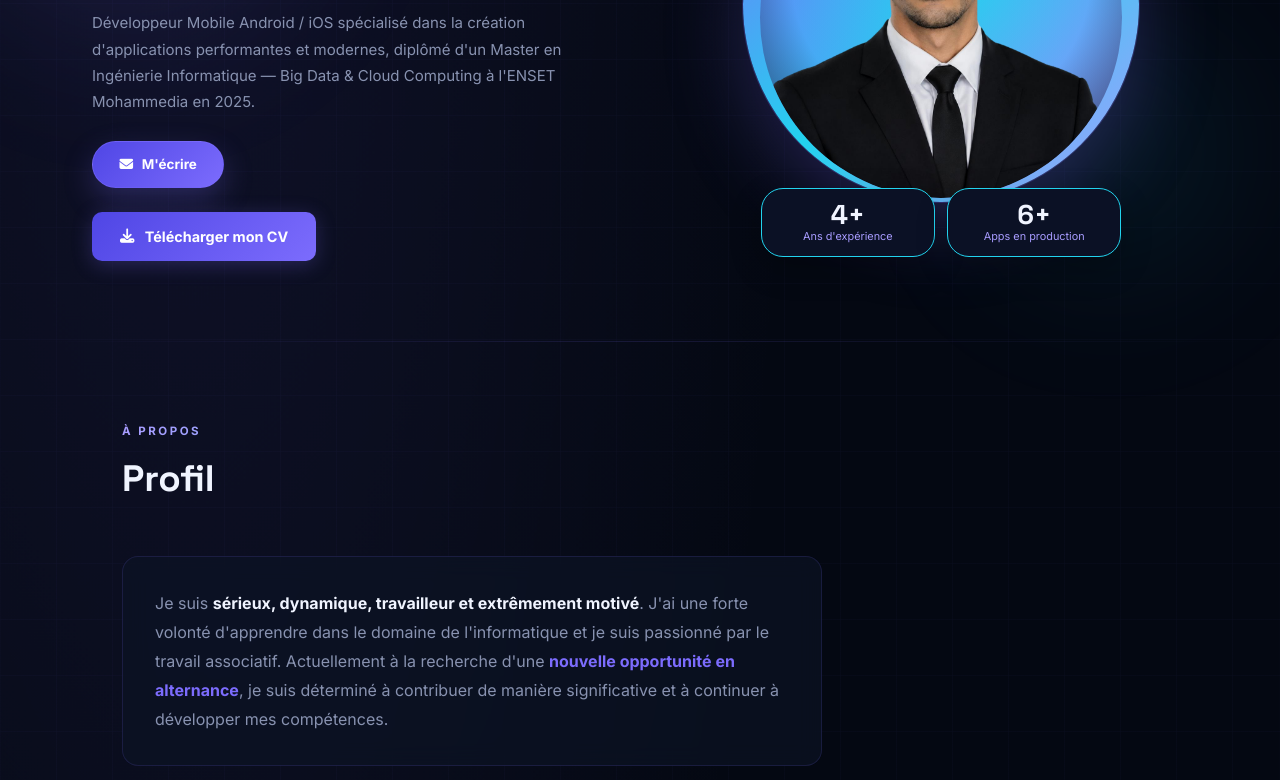
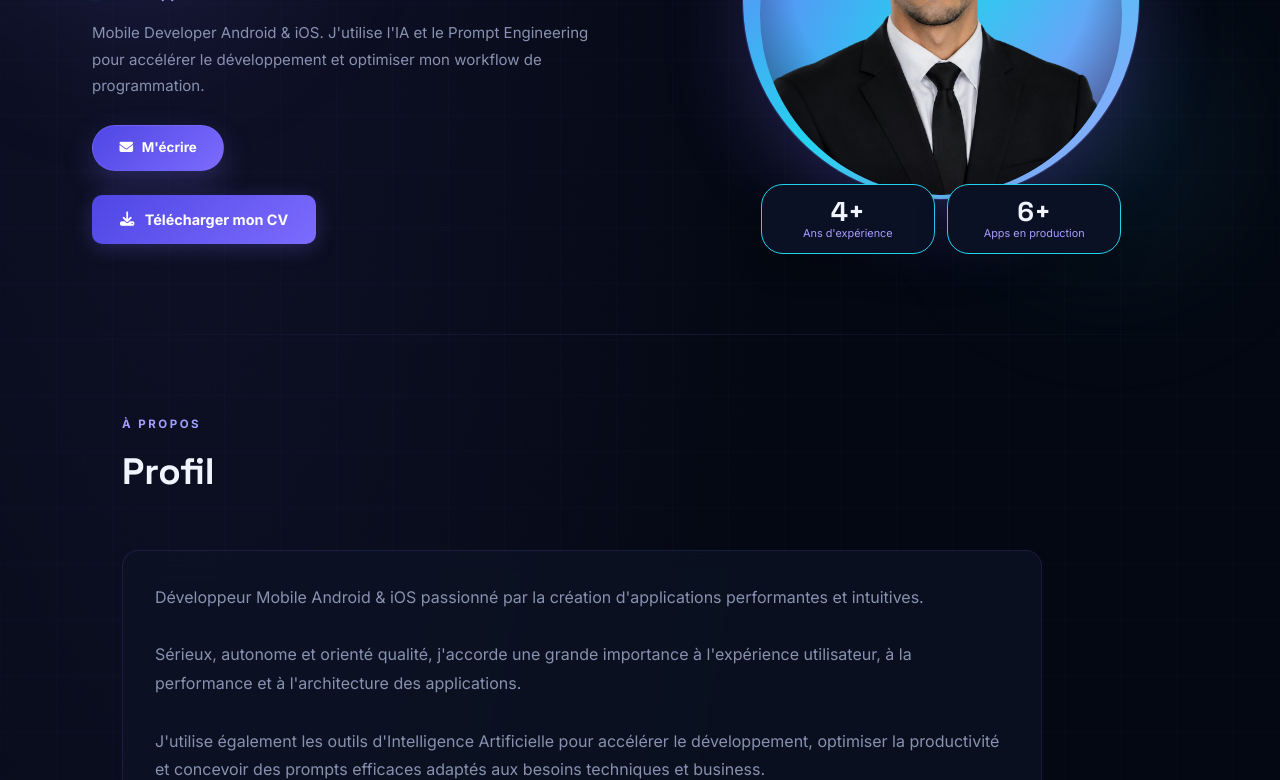
Before and after one commit to yousefrachidi/cv-site, a website: page index.html in a window 1280 px wide. Shown: the part 333-1113 px from the top of the page. Drawn offline with Linux system fonts and the light colour scheme.

Commit message:
adapte section hero et apropos

```diff
--- a/index.html
+++ b/index.html
@@ -1070,7 +1070,7 @@
       <span data-i18n="hero.badge">Développeur Mobile Android / iOS</span>
     </div>
     <p class="hero-sub" data-i18n="hero.sub">
-      Développeur Mobile Android / iOS spécialisé dans la création d'applications performantes et modernes, diplômé d'un Master en Ingénierie Informatique — Big Data &amp; Cloud Computing à l'ENSET Mohammedia en 2025.
+      Mobile Developer Android &amp; iOS. J'utilise l'IA et le Prompt Engineering pour accélérer le développement et optimiser mon workflow de programmation.
     </p>
     <div class="hero-contacts">
       <a class="contact-chip" href="mailto:youssefrachidi161@gmail.com" id="emailChip" title="Cliquer pour copier">
@@ -1110,8 +1110,8 @@
 <section id="about">
   <p class="section-label" data-i18n="about.label">À propos</p>
   <h2 class="section-title" data-i18n="about.title">Profil</h2>
-  <div style="max-width:700px; color:var(--text-muted); font-size:1rem; line-height:1.8; background:var(--glass); backdrop-filter:blur(12px); -webkit-backdrop-filter:blur(12px); border:1px solid var(--border); border-radius:var(--radius); padding:2rem; transition:border-color 0.3s,box-shadow 0.3s;" onmouseover="this.style.borderColor='var(--border-bright)';this.style.boxShadow='0 0 28px var(--accent-glow)'" onmouseout="this.style.borderColor='var(--border)';this.style.boxShadow='none'" data-i18n-html="about.text">
-    Je suis <strong style="color:var(--text)">sérieux, dynamique, travailleur et extrêmement motivé</strong>. J'ai une forte volonté d'apprendre dans le domaine de l'informatique et je suis passionné par le travail associatif. Actuellement à la recherche d'une <strong style="color:var(--accent)">nouvelle opportunité en alternance</strong>, je suis déterminé à contribuer de manière significative et à continuer à développer mes compétences.
+  <div style="max-width:920px; color:var(--text-muted); font-size:1rem; line-height:1.8; background:var(--glass); backdrop-filter:blur(12px); -webkit-backdrop-filter:blur(12px); border:1px solid var(--border); border-radius:var(--radius); padding:2rem; transition:border-color 0.3s,box-shadow 0.3s;" onmouseover="this.style.borderColor='var(--border-bright)';this.style.boxShadow='0 0 28px var(--accent-glow)'" onmouseout="this.style.borderColor='var(--border)';this.style.boxShadow='none'" data-i18n-html="about.text">
+    Développeur Mobile Android &amp; iOS passionné par la création d'applications performantes et intuitives.<br /><br />Sérieux, autonome et orienté qualité, j'accorde une grande importance à l'expérience utilisateur, à la performance et à l'architecture des applications.<br /><br />J'utilise également les outils d'Intelligence Artificielle pour accélérer le développement, optimiser la productivité et concevoir des prompts efficaces adaptés aux besoins techniques et business.
   </div>
 </section>
 
@@ -1134,7 +1134,7 @@
       <p class="project-desc" data-i18n="proj1.desc">Application bancaire mobile Android & iOS — souscription, gestion de compte, demande de carte. Intégration SDK, tests unitaires, UI Testing.</p>
       <div class="project-footer">
         <div class="tags">
-          <span class="tag">Android Java</span><span class="tag">iOS Swift</span><span class="tag">MVVM</span>
+          <span class="tag">Android Java</span><span class="tag">Swift</span><span class="tag">UIKit</span><span class="tag">Storyboard</span><span class="tag">MVVM</span>
         </div>
         <div style="display:flex;gap:0.5rem;flex-wrap:wrap;">
           <a href="https://play.google.com/store/apps/details?id=com.bnpparibas.bmci.BMCIOn" target="_blank"
@@ -1286,7 +1286,9 @@
         </div>
         <div class="tags" style="margin-top:0.75rem;">
           <span class="tag">Android Java</span>
-          <span class="tag">iOS Swift</span>
+          <span class="tag">Swift</span>
+          <span class="tag">UIKit</span>
+          <span class="tag">Storyboard</span>
           <span class="tag">MVVM</span>
           <span class="tag">Retrofit</span>
           <span class="tag">Firebase</span>
@@ -1686,9 +1688,9 @@
       'nav.education': 'Formation', 'nav.contact': 'Contact',
       'hero.kicker': 'Bonjour, je suis',
       'hero.badge': 'Développeur Mobile Android / iOS',
-      'hero.sub': 'Développeur Mobile Android / iOS spécialisé dans la création d\'applications performantes et modernes, diplômé d\'un Master en Ingénierie Informatique — Big Data & Cloud Computing à l\'ENSET Mohammedia en 2025.',
+      'hero.sub': 'Mobile Developer Android & iOS. J\'utilise l\'IA et le Prompt Engineering pour accélérer le développement et optimiser mon workflow de programmation.',
       'about.label': 'À propos', 'about.title': 'Profil',
-      'about.text': 'Je suis <strong style="color:var(--text)">sérieux, dynamique, travailleur et extrêmement motivé</strong>. J\'ai une forte volonté d\'apprendre dans le domaine de l\'informatique et je suis passionné par le travail associatif. Actuellement à la recherche d\'une <strong style="color:var(--accent)">nouvelle opportunité en alternance</strong>, je suis déterminé à contribuer de manière significative et à continuer à développer mes compétences.',
+      'about.text': 'Développeur Mobile Android & iOS passionné par la création d\'applications performantes et intuitives.<br><br>Sérieux, autonome et orienté qualité, j\'accorde une grande importance à l\'expérience utilisateur, à la performance et à l\'architecture des applications.<br><br>J\'utilise également les outils d\'Intelligence Artificielle pour accélérer le développement, optimiser la productivité et concevoir des prompts efficaces adaptés aux besoins techniques et business.',
       'exp.label': 'Parcours', 'exp.title': 'Expérience & Projets',
       'exp1.title': 'BmciOn', 'exp1.company': 'Temps plein · BMCI Groupe BNP Paribas',
       'exp1.date': 'Déc 2022 – présent', 'exp1.location': 'Casablanca-Settat, Maroc · Sur site',
@@ -1745,9 +1747,9 @@
       'nav.education': 'Education', 'nav.contact': 'Contact',
       'hero.kicker': 'Hello, I am',
       'hero.badge': 'Mobile Developer Android / iOS',
-      'hero.sub': 'Mobile Android / iOS Developer specialized in building high-performance, modern applications, graduated with a Master\'s degree in Computer Engineering — Big Data & Cloud Computing from ENSET Mohammedia in 2025.',
+      'hero.sub': 'Mobile Developer Android & iOS. I use AI and Prompt Engineering to accelerate development and optimize my programming workflow.',
       'about.label': 'About', 'about.title': 'Profile',
-      'about.text': 'I am <strong style="color:var(--text)">serious, dynamic, hardworking and highly motivated</strong>. I have a strong desire to learn in the field of computer science and am passionate about collaborative work. Currently seeking a <strong style="color:var(--accent)">new work-study opportunity</strong>, I am determined to contribute meaningfully and continue growing my skills.',
+      'about.text': 'Mobile Android & iOS Developer passionate about building high-performance and intuitive applications.<br><br>Serious, autonomous, and quality-oriented, I place strong importance on user experience, performance, and application architecture.<br><br>I also use Artificial Intelligence tools to accelerate development, optimize productivity, and design effective prompts tailored to technical and business needs.',
       'exp.label': 'Career', 'exp.title': 'Experience & Projects',
       'exp1.title': 'BmciOn', 'exp1.company': 'Full-time · BMCI Groupe BNP Paribas',
       'exp1.date': 'Dec 2022 – present', 'exp1.location': 'Casablanca-Settat, Morocco · On-site',
```
